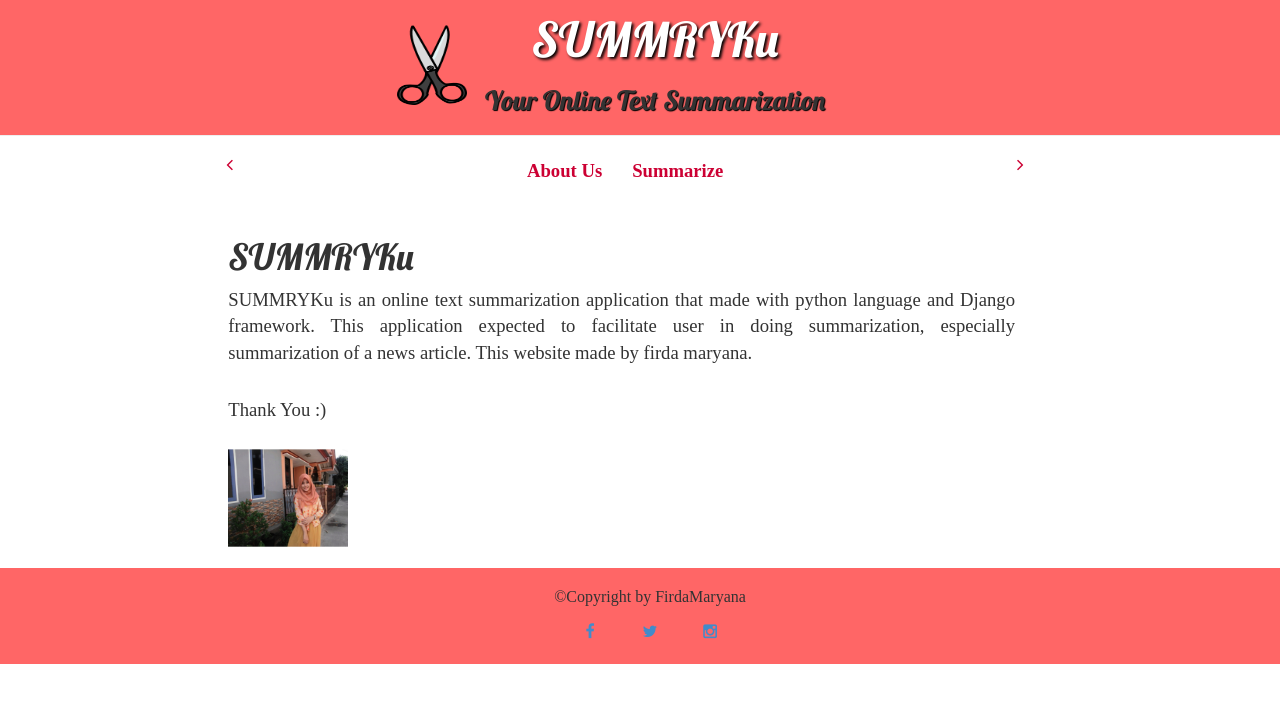
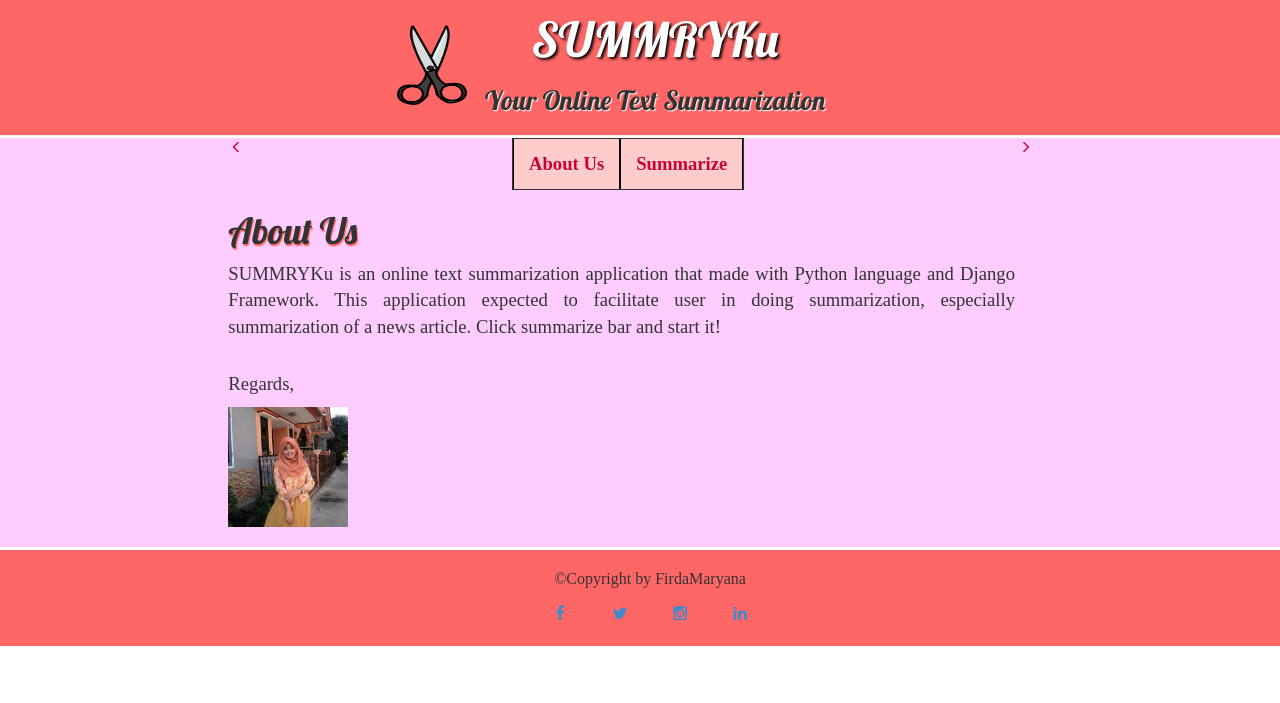
Before and after one commit to firdamaryana/skripsi, a Django app: page /blog/ in a window 1280 px wide. Shown: the top 703 px of the page. Run offline with Django 3.2, Linux system fonts and the light colour scheme; some libraries are stand-ins or nearby versions.

Commit message:
next bimbingan

```diff
--- a/blog/static/css/blog.css
+++ b/blog/static/css/blog.css
@@ -1,6 +1,19 @@
+.row {
+    background-color: #FFCCFF;
+}
+
+.container {
+    background-color: #FFCCFF;
+}
+
+.navbar-collapse-collapse {
+    background-color: #FFCCFF;
+}
+
 .page-header {
     background-color: #FF6666;
-    margin-top: -15;
+    margin-top: -15px;
+    margin-bottom: 2px;
     padding: 8px 10px 10px 40px;
 }
 
@@ -9,6 +22,11 @@
     font-size: 36pt;
     text-decoration: none;
     text-shadow: 2px 2px 3px #000;
+}
+
+.page-header2 h1 {
+    text-decoration: none;
+    text-shadow: 1px 2px 1px #FF6666;
 }
 
 .containerku h3 {
@@ -20,8 +38,9 @@
 }
 
 .page-header h2 {
+    color: #333333;
     font-size: 20pt;
-    text-shadow: 1px 1px 1px #000;
+    text-shadow: 1px 1px 1px #FFFFFF;
 }
 
 .content {
@@ -52,10 +71,6 @@ h1, h2, h3, h4 {
     margin-right: 20px;
 }
 
-.post {
-
-}
-
 .post h1 a, .post h1 a:visited {
     color: #000000;
 }
@@ -63,16 +78,33 @@ h1, h2, h3, h4 {
 .navbar-collapse-collapse ul{
     position: relative;
     left: 40%;
- margin-top:-10px;
- margin-bottom: 20px;
+    margin-top:0px;
+    margin-bottom: 0px;
+    background-color: #FFCCCC;
+    border: solid 1px;
+}
+
+.navbar-collapse-collapse li {
+    border-right: 1px solid #000000;
+    border-left: 1px solid #000000;
 }
 
 .navbar-collapse-collapse a {
-color: 	#CC0033;
+    color: #CC0033;
     font-size: 14pt;
     font-family: Apple Chancery;
     font-weight: bold;
 }
+
+.navbar-collapse-collapse a:hover {
+    color:#CC66FF;
+}
+
+.page-header1 h1 {
+    text-decoration: none;
+    text-shadow: 1px 2px 1px #FF6666;
+}
+
 .page-header1 p {
     font-family: Apple Chancery;
     font-size: 14pt;
@@ -139,7 +171,7 @@ background : #FFFF33;
 
 .page-footer h1 {
     background-color: #FF6666;
- margin-top: 5;
+    margin-top: 3;
     margin-bottom: 0;
     padding: 20px 20px 20px 40px;
     font-family: Apple Chancery;
@@ -203,7 +235,6 @@ background : #FFFF33;
 }
 
 .left-control {
-
     top: 50%;
     height: 51px;
     width: 51px;
@@ -255,7 +286,7 @@ margin-right: 220px;
 
 .result {
     position:absolute;
-left:440px;
+    left:430px;
     top:550px;
 }
 
--- a/blog/templates/blog/about.html
+++ b/blog/templates/blog/about.html
@@ -6,11 +6,11 @@
 
 {% block body_block %}
     <div class="page-header1">
-                <h1>SUMMRYKu</h1>
-		<p> SUMMRYKu is an online text summarization application that made with python language and Django framework. This application expected to facilitate user in doing summarization, especially summarization of a news article. This website made by firda maryana.</p><br>
-		<p>Thank You :) </p>
+                <h1>About Us</h1>
+		<p> SUMMRYKu is an online text summarization application that made with Python language and Django Framework. This application expected to facilitate user in doing summarization, especially summarization of a news article. Click summarize bar and start it!</p><br>
+		<p>Regards,</p>
             <div>
-            <img  width="120" height="130" src="{% static "images/firda.jpg" %}" alt="Picture of Firda" /> <!-- New line -->
-            </div>
+            <img  width="120" height="120" src="{% static "images/firda.jpg" %}" alt="Picture of Firda" /> <!-- New line -->
+            </div><br>
 </div>
 {% endblock %}
--- a/blog/templates/blog/base.html
+++ b/blog/templates/blog/base.html
@@ -31,7 +31,7 @@
 
 			</ul>
 		</div>
-		<div class="content container">
+		<div class="content-container">
 			<div class="row">
 				<div class="col-md-8">
 				</div>
@@ -50,7 +50,7 @@
 			</div>
 		</div>
 		<div class="page-footer">
-			<h1><center>©Copyright by FirdaMaryana</center><br><center><a href = "https://web.facebook.com/Firdamaryana " target="_blank"><i class="fa fa-facebook"></i></a><a href = "https://twitter.com/Firdamaryana" target="_blank" ><i class="fa fa-twitter"></i></a><a href = "https://www.instagram.com/firdamaryana/" target="_blank"><i class="fa fa-instagram"></i></a></center></h1>
+			<h1><center>©Copyright by FirdaMaryana</center><br><center><a href = "https://web.facebook.com/Firdamaryana " target="_blank"><i class="fa fa-facebook"></i></a><a href = "https://twitter.com/Firdamaryana" target="_blank" ><i class="fa fa-twitter"></i></a><a href = "https://www.instagram.com/firdamaryana/" target="_blank"><i class="fa fa-instagram"></i></a><a href = "https://www.linkedin.com/in/firda-maryana-1266a98a " target="_blank"><i class="fa fa-linkedin"></i></a></center></h1>
 		</div>
 	</body>
 </html>
--- a/blog/templates/blog/home.html
+++ b/blog/templates/blog/home.html
@@ -11,7 +11,7 @@
 	<div style="color:red;position:absolute;left:345px;">{{error}}</div><br>
 
 		<div class="text-here">
-		<p> Input Your Text Here ! </p></div><br>
+		<p> Paste Your Text Below ! </p></div><br>
 
 		</center>
 	<div class="saya">
@@ -24,7 +24,7 @@
 	</center><br>
 		<center>
 		<div class="sum-text">
-		<p>Summarized in</p><div class="sum-text2">
+		<p>Summarize in</p><div class="sum-text2">
 		<p>Sentences.</p></div><a><input type="text" name="nama" style="height: 25px; weight: 10px;width: 28px;"/></a>
 		</div>
 		<button class= "page" style="margin-right:30px;">Summarize</button></center>
```
Also changed, not shown: blog/static/images/firda.jpg, 5 other files. Lines whose indentation alone changed are shown as unchanged.
